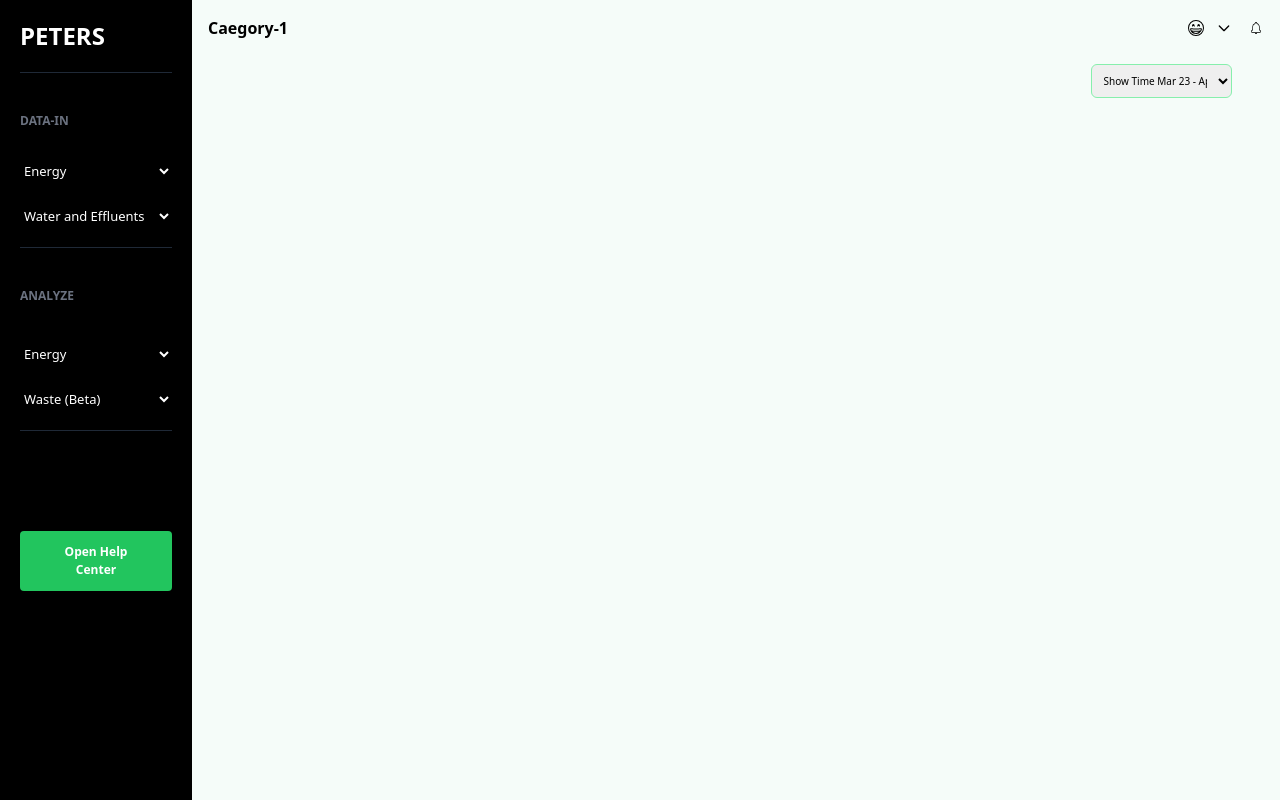
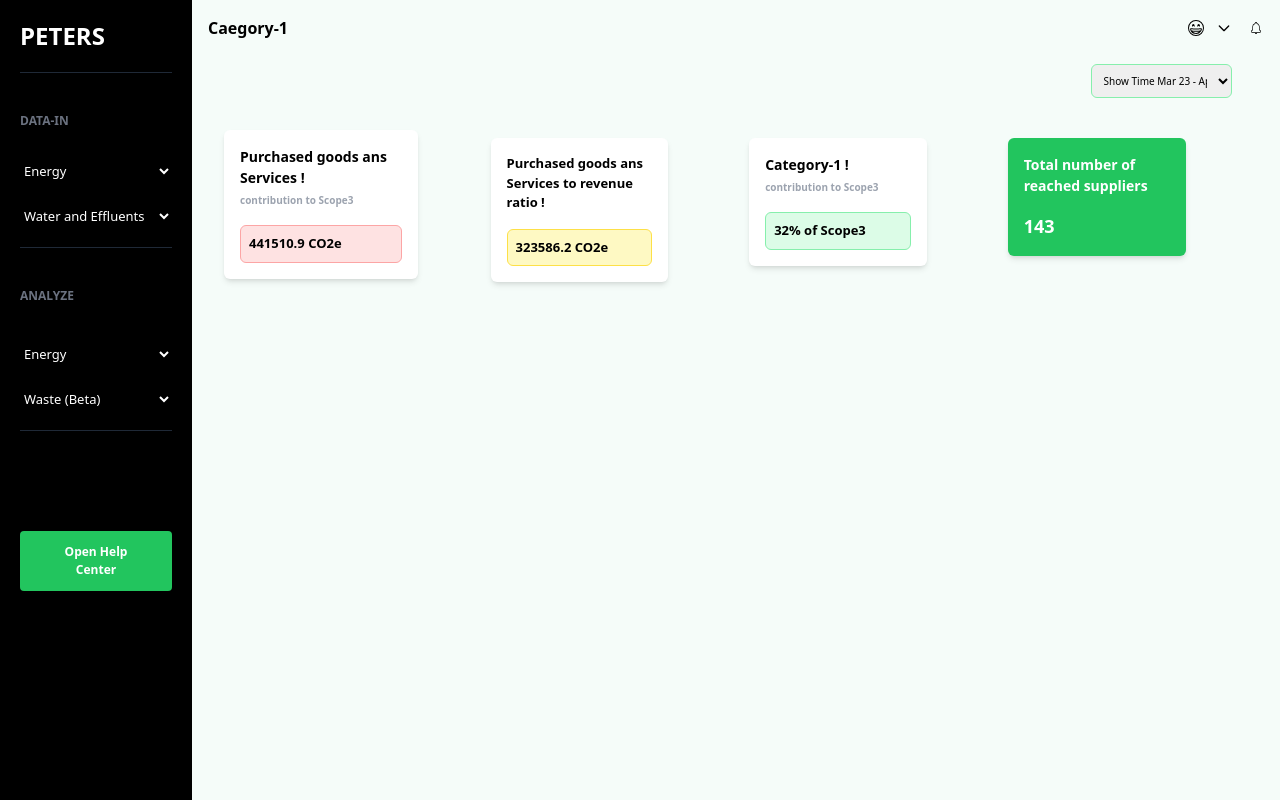
Before and after one commit to mdfaizan973/greenmentor-company, a React (Vite) app in the folder dashboardui/: page / in a window 1280 px wide. Built offline with nearby package versions, Linux system fonts and the light colour scheme.

Commit message:
Able to make small cards

```diff
--- a/dashboardui/src/App.css
+++ b/dashboardui/src/App.css
@@ -11,3 +11,6 @@
   width: 85%;
   background-color: #f5fcf9;
 }
+.card_cart {
+  width: 95%;
+}
--- a/dashboardui/src/App.jsx
+++ b/dashboardui/src/App.jsx
@@ -1,6 +1,7 @@
 import Sidebar from "./Components/Sidebar";
 import "./App.css";
 import Navbar from "./Components/Navbar";
+import SmallCard from "./Components/SmallCard";
 export default function App() {
   return (
     <div className="main_container">
@@ -9,6 +10,9 @@ export default function App() {
       </div>
       <div className="content">
         <Navbar />
+        <div className="card_cart">
+          <SmallCard />
+        </div>
       </div>
     </div>
   );
--- /dev/null
+++ b/dashboardui/src/Components/SmallCard.jsx
@@ -0,0 +1,59 @@
+export default function SmallCard() {
+  return (
+    <div>
+      <div className="w-full lg:w-full h-full flex flex-wrap justify-between p-8 ">
+        {/* Card 1 */}
+        <div className="w-full sm:w-1/2 lg:w-1/5 mb-4 lg:mb-0 ">
+          <div className="bg-white p-4 rounded-md shadow-md">
+            <p className="text-md lg:text-[14px] font-semibold mb-2 lg:mb-4">
+              Purchased goods ans Services ! <br />
+              <span className="text-[10px] text-gray-400">
+                contribution to Scope3
+              </span>
+            </p>
+            <div className="bg-red-100 border border-red-300 p-2 rounded-md">
+              <p className="text-[13px]  font-bold">441510.9 CO2e</p>
+            </div>
+          </div>
+        </div>
+
+        {/* Card 2 */}
+        <div className="w-full sm:w-1/2 lg:w-1/5 mb-4 lg:mb-0 p-2">
+          <div className="bg-white p-4 rounded-md shadow-md">
+            <p className="text-md lg:text-[13px] font-semibold mb-2 lg:mb-4">
+              Purchased goods ans Services to revenue ratio !
+            </p>
+            <div className="bg-yellow-100 border border-yellow-300 p-2 rounded-md">
+              <p className="text-[13px]  font-bold">323586.2 CO2e</p>
+            </div>
+          </div>
+        </div>
+
+        {/* Card 3 */}
+        <div className="w-full sm:w-1/2 lg:w-1/5 mb-4 lg:mb-0 p-2">
+          <div className="bg-white p-4 rounded-md shadow-md">
+            <p className="text-md lg:text-[14px] font-semibold mb-2 lg:mb-4">
+              Category-1 ! <br />
+              <span className="text-[10px] text-gray-400">
+                contribution to Scope3
+              </span>
+            </p>
+            <div className="bg-green-100 border border-green-300 p-2 rounded-md">
+              <p className="text-[13px]  font-bold">32% of Scope3</p>
+            </div>
+          </div>
+        </div>
+
+        {/* Card 4 */}
+        <div className="w-full sm:w-1/2 lg:w-1/5 p-2">
+          <div className="bg-green-500 p-4 rounded-md shadow-md text-white">
+            <p className="text-md lg:text-[14px] font-semibold mb-2 lg:mb-4">
+              Total number of <br /> reached suppliers
+            </p>
+            <p className="text-lg lg:text-lg font-bold">143</p>
+          </div>
+        </div>
+      </div>
+    </div>
+  );
+}
```
